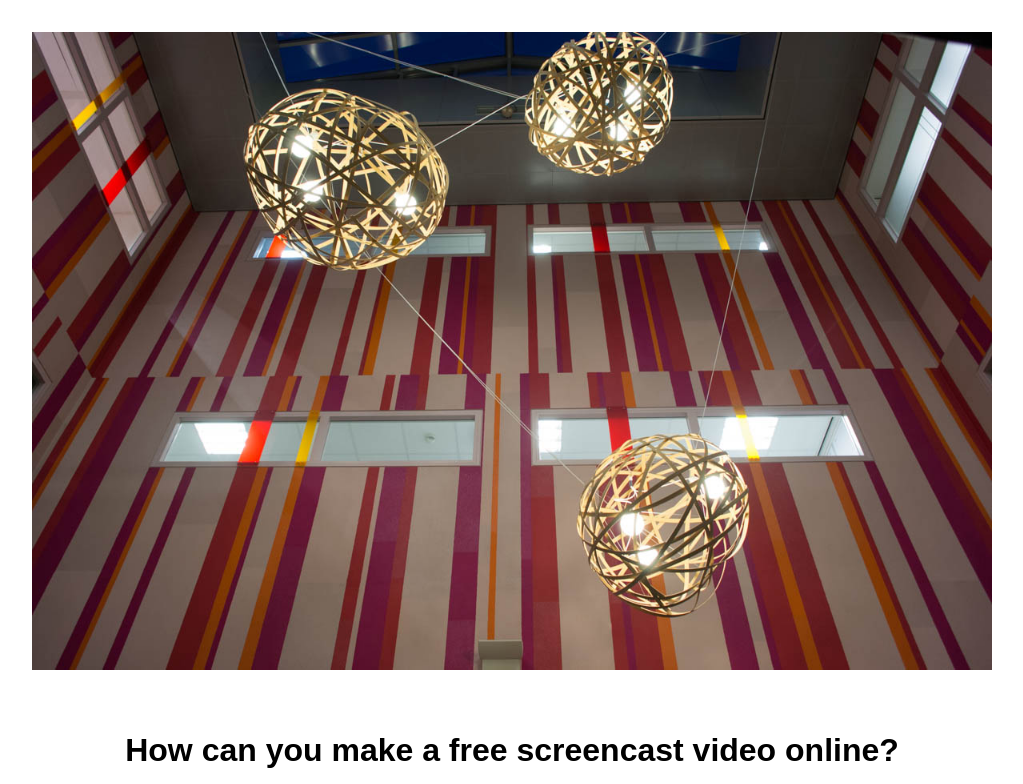
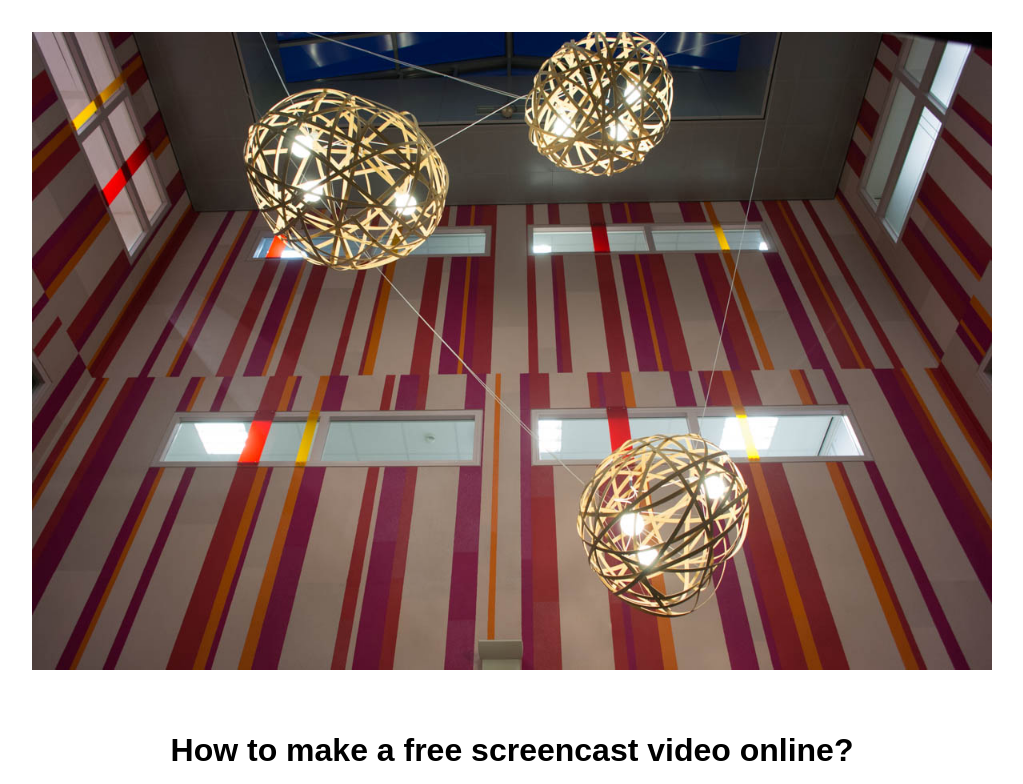
Before and after one commit to pieterD7/screencaster, a plain HTML site: page index.html in a window 1280 px wide. Shown: the top 784 px of the page, without its empty margins (128-1151 px from the left). Drawn offline with Linux system fonts and the light colour scheme.

Commit message:
Update index.html

```diff
--- a/index.html
+++ b/index.html
@@ -35,7 +35,7 @@
     <img src='img/architecture.jpg'/>
 <br><br>
 
-<h1>How can you make a free screencast video online?</h1>
+<h1>How to make a free screencast video online?</h1>
 <p>With online tools like Microsoft Teams or Zoom, you can simply share your computer screen
 with group members who joined the meeting, but what if you want to make a video to share
 with Youtube or your website? Do you need a paid license for software?</p>
```
